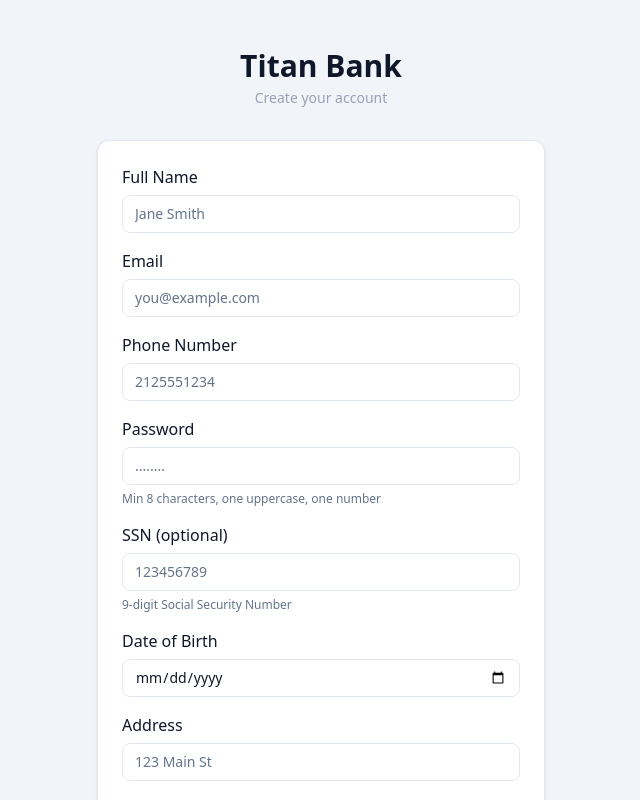
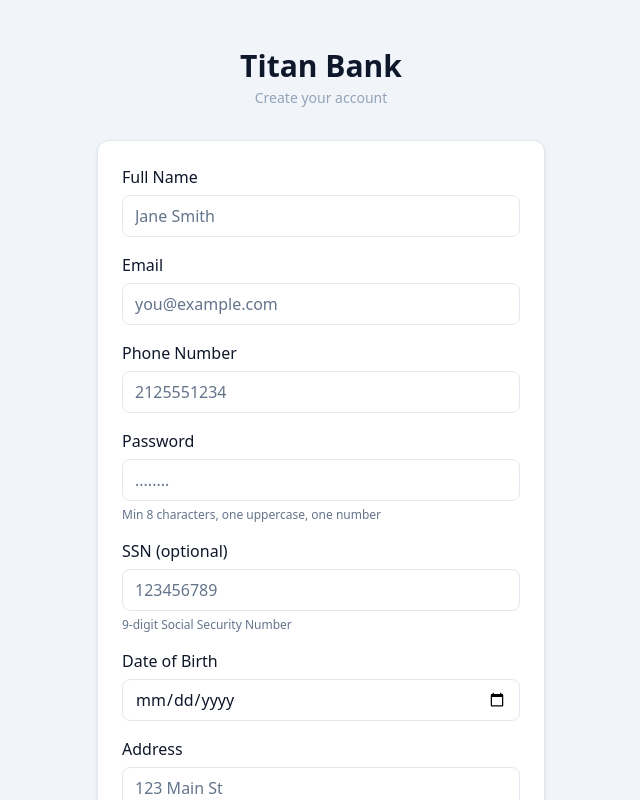
Before and after one commit to serviceserver/bank-0.01, a Next.js app: page /register in a window 1280 px wide. Shown: the top 800 px of the page, without its empty margins (319-959 px from the left). Built offline with nearby package versions, Linux system fonts and the light colour scheme.

Commit message:
update UI

```diff
--- a/components/layout/PageWrapper.tsx
+++ b/components/layout/PageWrapper.tsx
@@ -37,7 +37,7 @@ export function PageWrapper({ children, role, userName }: PageWrapperProps) {
         />
 
         {/* Main content */}
-        <main className="flex-1 lg:ml-0 min-w-0 px-4 sm:px-6 lg:px-8 py-4 sm:py-6">
+        <main className="flex-1 lg:ml-0 min-w-0 px-4 sm:px-6 lg:px-8 py-4 sm:py-6 pb-20 lg:pb-6">
           {children}
         </main>
       </div>
--- a/components/ui/Input.tsx
+++ b/components/ui/Input.tsx
@@ -20,7 +20,7 @@ export const Input = forwardRef<HTMLInputElement, InputProps>(
         <input
           ref={ref}
           className={`
-            w-full px-3 py-2 text-sm rounded-lg border bg-surface
+            w-full px-3 py-2 text-base rounded-lg border bg-surface
             placeholder:text-muted text-foreground
             outline-none transition-colors duration-150
             focus:ring-2 focus:ring-accent focus:border-transparent
```
